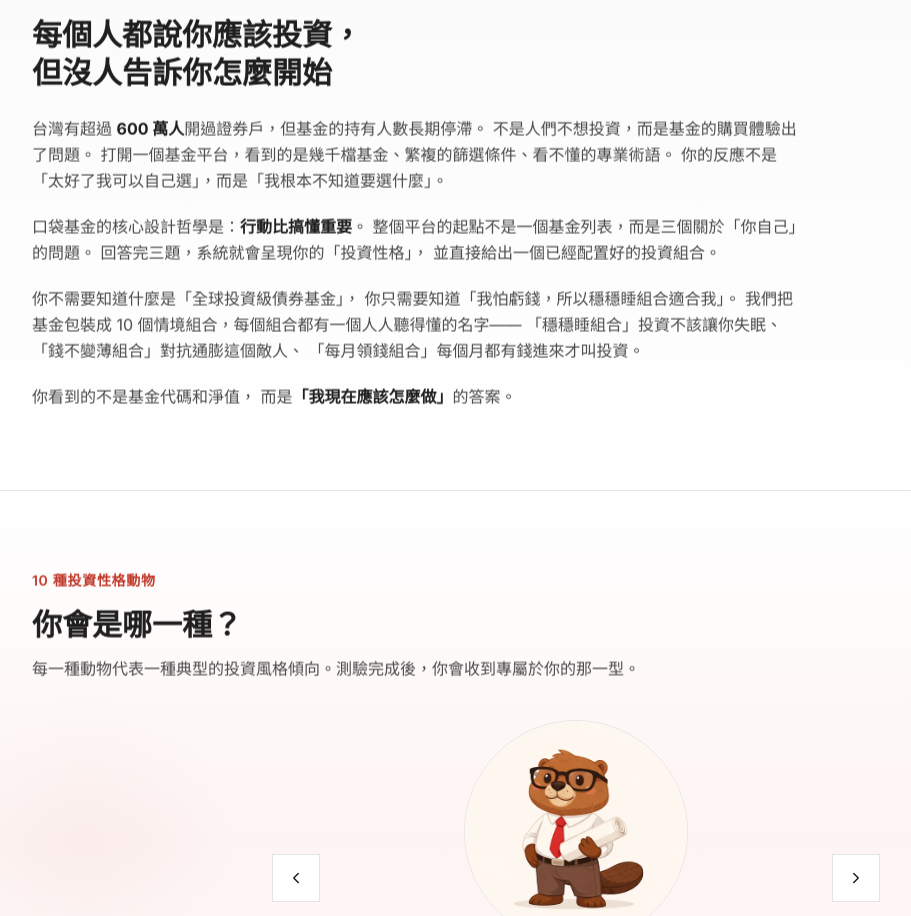
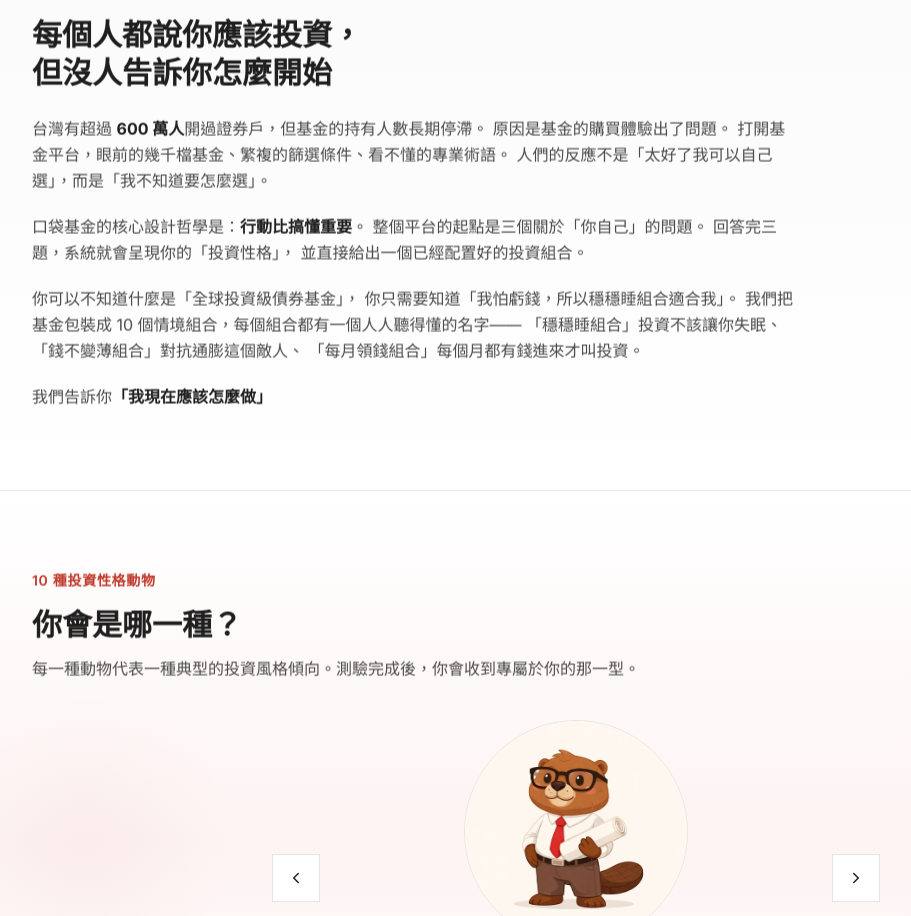
Before and after one commit to lai2570/investment-personality-test, a React (Vite) app: page /#/ in a window 1280 px wide. Shown: the part 1089-2005 px from the top of the page, without its empty margins (64-975 px from the left). Built offline with nearby package versions, Linux system fonts and the light colour scheme.

Commit message:
copy: 更新「關於這個測驗」敘事文案

```diff
--- a/src/pages/Landing.tsx
+++ b/src/pages/Landing.tsx
@@ -213,27 +213,26 @@ export default function Landing() {
             <div className="space-y-5 text-base text-ink-soft leading-relaxed">
               <p>
                 台灣有超過 <strong className="text-ink">600 萬人</strong>開過證券戶，但基金的持有人數長期停滯。
-                不是人們不想投資，而是基金的購買體驗出了問題。
-                打開一個基金平台，看到的是幾千檔基金、繁複的篩選條件、看不懂的專業術語。
-                你的反應不是「太好了我可以自己選」，而是「我根本不知道要選什麼」。
+                原因是基金的購買體驗出了問題。
+                打開基金平台，眼前的幾千檔基金、繁複的篩選條件、看不懂的專業術語。
+                人們的反應不是「太好了我可以自己選」，而是「我不知道要怎麼選」。
               </p>
               <p>
                 口袋基金的核心設計哲學是：
                 <strong className="text-ink">行動比搞懂重要</strong>。
-                整個平台的起點不是一個基金列表，而是三個關於「你自己」的問題。
+                整個平台的起點是三個關於「你自己」的問題。
                 回答完三題，系統就會呈現你的「投資性格」，
                 並直接給出一個已經配置好的投資組合。
               </p>
               <p>
-                你不需要知道什麼是「全球投資級債券基金」，
+                你可以不知道什麼是「全球投資級債券基金」，
                 你只需要知道「我怕虧錢，所以穩穩睡組合適合我」。
                 我們把基金包裝成 10 個情境組合，每個組合都有一個人人聽得懂的名字——
                 「穩穩睡組合」投資不該讓你失眠、「錢不變薄組合」對抗通膨這個敵人、
                 「每月領錢組合」每個月都有錢進來才叫投資。
               </p>
               <p>
-                你看到的不是基金代碼和淨值，
-                而是<strong className="text-ink">「我現在應該怎麼做」</strong>的答案。
+                我們告訴你<strong className="text-ink">「我現在應該怎麼做」</strong>
               </p>
             </div>
           </Reveal>
```
